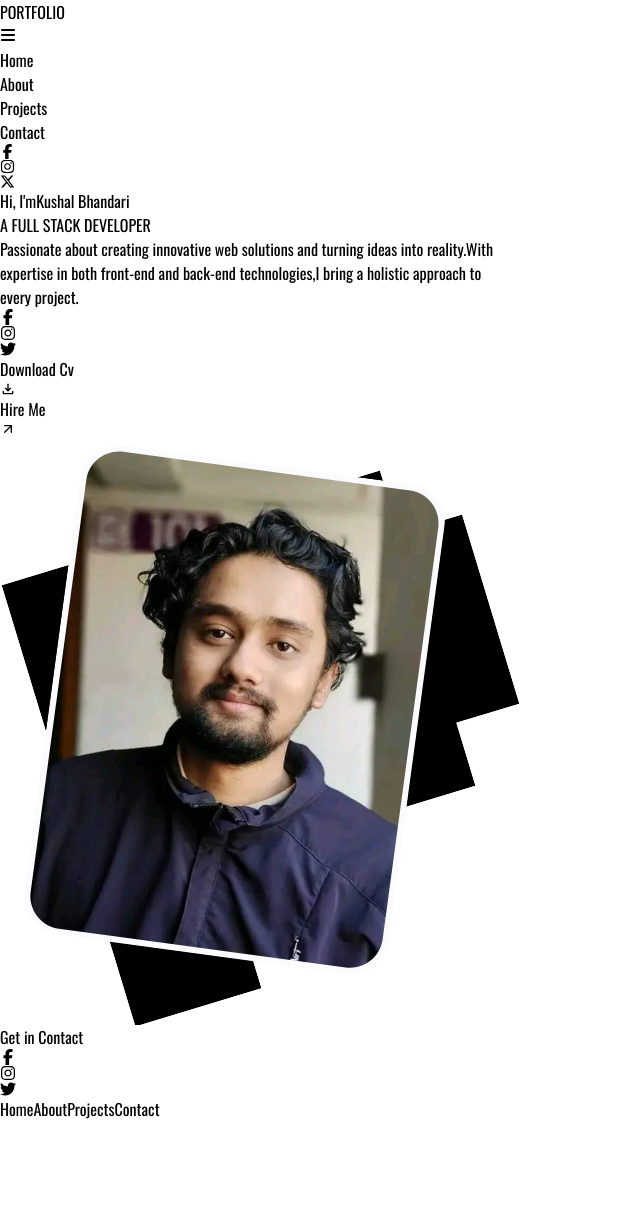
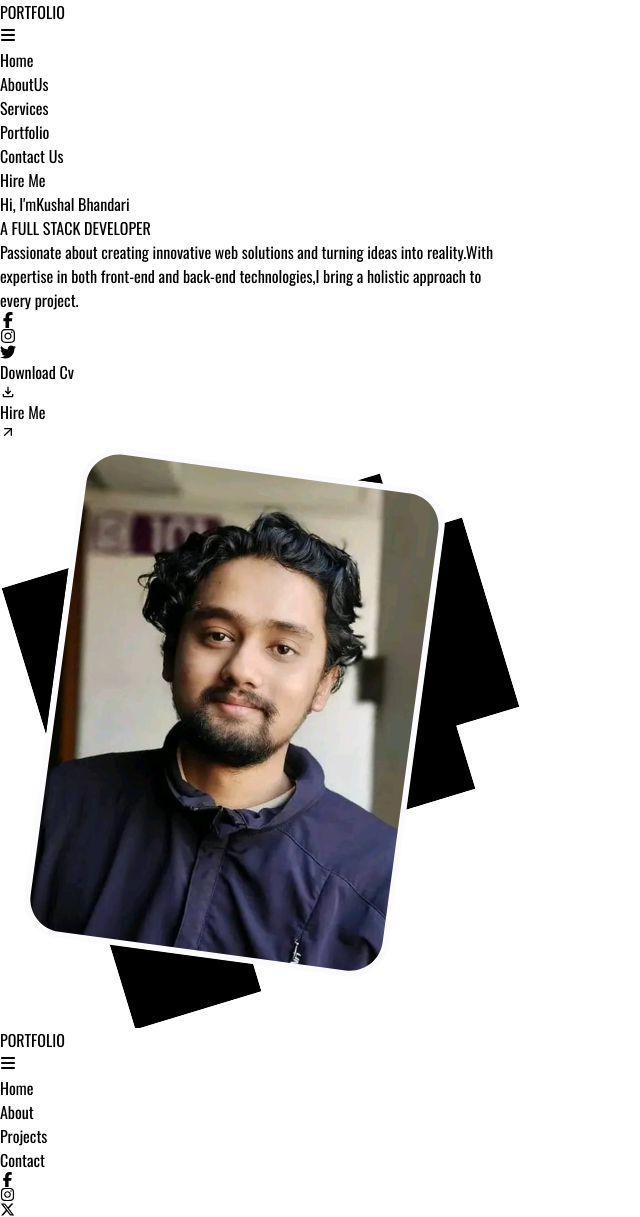
Before and after one commit to Ironbuff/React-js, a React (Vite) app in the folder day1/Protifolio-react/: page /about in a window 1280 px wide. Shown: the whole page, without its empty margins (0-640 px from the left). Before the commit the page ends 1121 px from the top, so only its background shows below. Built offline with nearby package versions, Linux system fonts and the light colour scheme.

Commit message:
side-navbar

```diff
--- a/day1/Protifolio-react/src/App.jsx
+++ b/day1/Protifolio-react/src/App.jsx
@@ -1,8 +1,9 @@
 import { BrowserRouter as Router, Routes, Route } from "react-router-dom"
 import Navbar from './components/navbar/Navbar'
 import Home from "./pages/Home/Home"
-import Footer from "./components/Footer/Footer"
 import About from "./pages/about/About"
+import Footer from "./components/footer/Footer"
+import SideNavbar from "./components/navbar/SideNavbar"
 
 function App() {
 
@@ -11,7 +12,8 @@ function App() {
     <>
       <Router>
         {/* Navbar  */}
-          <Navbar />
+          {/* <Navbar /> */}
+          <SideNavbar />
           {/* using routes and route  */}
 
           <Routes>
--- a/day1/Protifolio-react/src/components/footer/Footer.jsx
+++ b/day1/Protifolio-react/src/components/footer/Footer.jsx
@@ -18,95 +18,92 @@ function Footer() {
     const onToggle = () => {
         SetOpen(!open);
     }
-     const Social = [
+    const Social = [
         { id: 1, icon: <FaFacebookF />, link: "/" },
         { id: 2, icon: <FaInstagram />, link: "/" },
         { id: 3, icon: <FaTwitter />, link: "/" },
-      ]
+    ]
 
     return (
-        // <div className='bg-neutral-900 width-full '>
-        //     This is Footer
-        // </div>
-        // <div className='border-b border-neutral-300 lg:px-28 md:16 sm:px-7 px-4 flex items-center justify-between h-[8ch] w-100'>
-        //         {/* logo */}
-        //         <div className='flex align-center text-3xl font-bold'>
-        //             <span className='text-red-600'>PORT</span>
-        //             <span className='text-neutral-900'>FOLIO</span>
+        <div className='border-b border-neutral-300 lg:px-28 md:16 sm:px-7 px-4 flex items-center justify-between h-[8ch] w-100 relative'>
+            {/* logo */}
+            <div className='flex align-center text-3xl font-bold'>
+                <span className='text-red-600'>PORT</span>
+                <span className='text-neutral-900'>FOLIO</span>
+            </div>
+
+            {/* Toggle button */}
+            {/* <button onClick={onToggle} className="w-8 h-8 rounded-md md:hidden flex text-xl pt-1.5">
+                    {
+                        open ?
+                        <FaX />
+                        :
+                        <FaBars />
+                    }
+                </button> */}
+            <button onClick={onToggle} className="w-8 h-8 rounded-md md:hidden flex text-xl pt-1.5">
+                {
+                    open ?
+                        // it shows triple dash button
+                        <FaX />
+                        :
+                        // it shows cross button
+                        <FaBars />
+                }
+            </button>
+
+            {/* nav-items */}
+            {/* in this ` is used to input the condition and $ sign is used to show variable ? "css": "css" */}
+            <div className={`${open ? 'flex' : 'hidden'} md:w-fit w-full md:relative absolute bottom-10 left-0 md:bg-transparent bg-red-500 md:flex md:flex-row flex-col items-center gap-x-5`}>
+
+                <ul className='flex items-center md:flex-row flex-col gap-5'>
+
+                    {navbarItems.map((item) => (
+                        <li key={item.id} className='list-none flex gap-3 font-normal'>
+                            <Link to={item.link} className='text-neutral-900 hover:text-red-500 transition-all ease-in-out duration-300'>
+                                {item.name}
+                            </Link>
+                        </li>
+                    ))}
+                </ul>
+
+                {/* social-items */}
+                <div className='gap-x-4 md:flex items-center'>
+                    <FaFacebookF size={15} className='text-red-600' />
+                    <FaInstagram size={15} className='text-red-600' />
+                    <FaXTwitter size={15} className='text-red-600' />
+                </div>
+            </div>
+        </div>
+        // <>
+        //     <div className='bg-neutral-950 flex flex-col gap-y-4 items-center justify-center px-28  py-5'>
+
+        //         <div className='flex flex-col gap-y-4'>
+        //             {/* contact btn in footer */}
+        //             <h3 className='text-2xl text-white tracking-wide'>Get in Contact</h3>
+        //             {/* social media content */}
+        //             <div className='flex flex-row gap-x-4'>
+        //                 {Social.map((item)=>(
+        //                     <Link to={item.link} className='h-10 w-10 flex items-center justify-center rounded-full  bg-red-500 text-neutral-300'>
+        //                         {item.icon}
+        //                     </Link>
+        //                 ))}
+        //             </div>
         //         </div>
-
-        //         {/* Toggle button */}
-        //         {/* <button onClick={onToggle} className="w-8 h-8 rounded-md md:hidden flex text-xl pt-1.5">
-        //             {
-        //                 open ?
-        //                 <FaX />
-        //                 :
-        //                 <FaBars />
-        //             }
-        //         </button> */}
-        //         <button onClick={onToggle} className="w-8 h-8 rounded-md md:hidden flex text-xl pt-1.5">
-        //           {
-        //             open?
-        //             // it shows triple dash button
-        //             <FaX/>
-        //             :
-        //             // it shows cross button
-        //             <FaBars />
-        //           }
-        //         </button>
-
-        //         {/* nav-items */}
-        //         {/* in this ` is used to input the condition and $ sign is used to show variable ? "css": "css" */}
-        //         <div className={`${open?"absolute bottom-16 right-0 bg-red-500 flex-col ":"relative md:flex hidden"} md:flex md:flex-row flex-col items-center gap-x-5`}>
-
-        //             <ul className='flex items-center md:flex-row flex-col gap-5'>
-
-        //                 {navbarItems.map((item) => (
-        //                     <li key={item.id} className='list-none flex gap-3 font-normal'>
-        //                         <Link to={item.link} className='text-neutral-900 hover:text-red-500 transition-all ease-in-out duration-300'>
+        //         <div className=''>
+        //             <ul className='list-none flex flex-row'>
+        //                 <li>
+        //                     {navbarItems.map((item) => (
+        //                         <Link to={item.link} className='text-xl font-light text-neutral-300 px-2 tracking-wide'>
         //                             {item.name}
         //                         </Link>
-        //                     </li>
-        //                 ))}
+        //                     )
+        //                     )}
+        //                 </li>
         //             </ul>
-
-        //             {/* social-items */}
-        //             <div className='gap-x-4 md:flex items-center'>
-        //                 <FaFacebookF size={15} className='text-red-600' />
-        //                 <FaInstagram size={15} className='text-red-600' />
-        //                 <FaXTwitter size={15} className='text-red-600' />
-        //             </div>
         //         </div>
         //     </div>
-        <>
-            <div className='bg-neutral-950 flex flex-col gap-y-4 items-center justify-center px-28  py-5'>
-
-                <div className='flex flex-col gap-y-4'>
-                    {/* contact btn in footer */}
-                    <h3 className='text-2xl text-white tracking-wide'>Get in Contact</h3>
-                    {/* social media content */}
-                    <div className='flex flex-row gap-x-4'>
-                        {Social.map((item)=>(
-                            <Link to={item.link} className='h-10 w-10 flex items-center justify-center rounded-full  bg-red-500 text-neutral-300'>
-                                {item.icon}
-                            </Link>
-                        ))}
-                    </div>
-                </div>
-                <div className=''>
-                    <ul className='list-none flex flex-row'>
-                        <li>
-                            {navbarItems.map((item) => (
-                                <Link to={item.link} className='text-xl font-light text-neutral-300 px-2 tracking-wide'>
-                                    {item.name}
-                                </Link>
-                            )
-                            )}
-                        </li>
-                    </ul>
-                </div>
-            </div>
-        </>
+        // </>
     )
 }
 
--- a/day1/Protifolio-react/src/components/navbar/Navbar.jsx
+++ b/day1/Protifolio-react/src/components/navbar/Navbar.jsx
@@ -38,7 +38,9 @@ const Navbar = () => {
             </button>
 
             {/* nav-items */}
-            <div className={`${open ? "absolute top-16 left-0 w-full bg-red-500 flex-col py-3" : "relative md:flex hidden"} md:flex align-center gap-x-5 md:flex-row flex-col`}>
+            <div className={`${open ? 'flex' : 'hidden'} md:flex items-center justify-end md:bg-transparent bg-red-600
+                    md:flex-row flex-col md:relative absolute md:top-0 top-20 left-0 w-full h-auto gap-5
+                    md:gap-14 p-4 md:p-0 backdrop-blur-3xl transition-transform md:shadow-none shadow-md rounded-md`}>
 
                 <ul className='flex items-center md:flex-row flex-col gap-5'>
 
--- /dev/null
+++ b/day1/Protifolio-react/src/components/navbar/SideNavbar.jsx
@@ -0,0 +1,64 @@
+import React, { useState } from 'react'
+import { FaBars, FaX } from 'react-icons/fa6'
+import { Link } from 'react-router-dom'
+
+const SideNavbar = () => {
+    //   navba
+    const navitem = [
+        { id: 1, name: "Home", link: "/" },
+        { id: 2, name: "AboutUs", link: "/" },
+        { id: 3, name: "Services", link: "/" },
+        { id: 4, name: "Portfolio", link: "/" },
+        { id: 5, name: "Contact Us", link: "/" },
+    ]
+
+    const [open, SetOpen] = useState(false);
+
+    const onToggle = () => {
+        SetOpen(!open)
+    }
+
+    return (
+        <div className='flex flex-row h-[8ch] justify-between md:px-28 px-4 w-full border-neutral-200 border-b relative'>
+            <div className='flex flex-row w-fit items-center gap-12'>
+                {/* logo section */}
+                <h1 className='text-3xl text-red-600 tracking-wide font-semibold md:pr-16 pr-0'>
+                    PORT
+                    <span className='text-neutral-900'>
+                        FOLIO
+                    </span>
+                </h1>
+            </div>
+            <button onClick={onToggle} className='w-8 h-8 rounded-md md:hidden flex text-xl pt-1.5 items-center'>
+                    {
+                        open ?
+                            <FaX />
+                            :
+                            <FaBars />
+                    }
+                </button>
+            {/* here flex-1 take other content in flex with other */}
+            <div className={`${open ? 'flex' :'hidden'} md:flex items-center md:justify-between md:flex-row flex-col
+            md:relative absolute top-20 left-0 md:top-0 md:bg-transparent bg-red-500 w-full h-auto gap-y-3 `}>
+                <div className='flex items-center'>
+                    <ul className='gap-5 flex items-center md:flex-row flex-col tracking-wide'>
+                        {/* putting name object of navitem array in navbar */}
+                        {navitem.map((item) => (
+                            <li className='text-base font-light tracking-wide' key={item.id}>
+                                {item.name}
+                            </li>
+                        ))}
+                    </ul>
+                </div>
+                <div className='flex'>
+                    {/* Hire Me Button */}
+                <Link to="/" className='px-10 py-3 rounded-full bg-neutral-800 text-neutral-100 hover:bg-red-600 transition-all ease-in-out duration-300 '>
+                    Hire Me
+                </Link>
+                </div>
+            </div>
+        </div>
+    )
+}
+
+export default SideNavbar
```
Also changed, not shown: day1/Protifolio-react/src/pages/about/About.jsx (+8 -8 lines).
